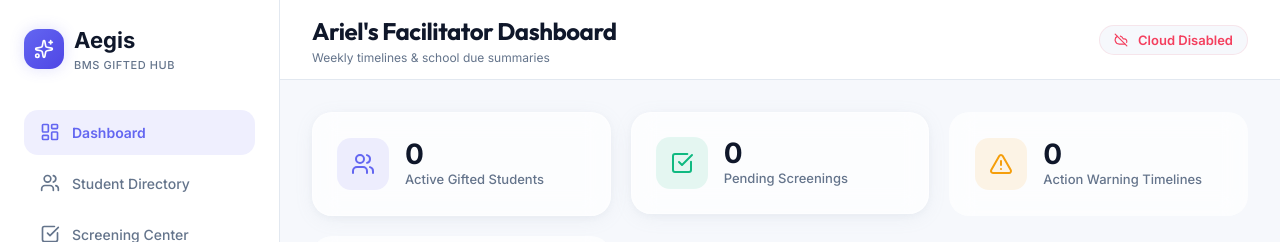
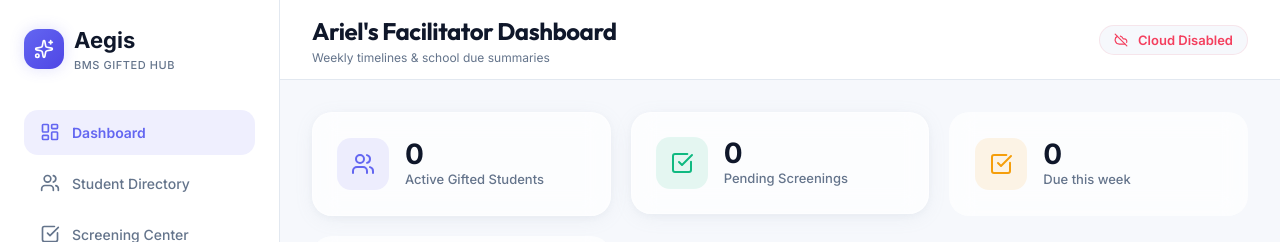
Before and after one commit to kylejonestn/ari-student-needs-tracker, a React (Vite) app: page / in a window 1280 px wide. Shown: the top 242 px of the page. Built offline with nearby package versions, Linux system fonts and the light colour scheme.

Commit message:
Rework action warning timelines into Due this week card with SquareCheckBig icon and current school week filter

```diff
--- a/src/components/Dashboard.jsx
+++ b/src/components/Dashboard.jsx
@@ -12,6 +12,7 @@ import {
 import {
   Users,
   CheckSquare,
+  SquareCheckBig,
   AlertTriangle,
   Bell,
   Send,
@@ -144,44 +145,52 @@ export default function Dashboard({ students, screenings, updateScreening }) {
 
   const rawTimelines = [...activeTimelines, ...screeningTimelines];
 
-  // Count caseload-wide alert levels
-  const overdueCount = rawTimelines.filter(t => t.status === "overdue").length;
-  const warningCount = rawTimelines.filter(t => t.status === "warning").length;
-
-  // Filter for: Overdue OR Due within the current calendar week (Monday to Sunday)
-  const thisWeekTimelines = rawTimelines.filter(t => {
-    // 1. Show overdue items instantly
-    if (t.daysRemaining !== null && t.daysRemaining < 0) return true;
-
-    // 2. Check if due date falls in the current calendar week (Monday through Sunday)
-    if (!t.dueDate) return false;
-
+  // Current calendar / school week range (Monday through Sunday)
   const today = new Date();
   today.setHours(0, 0, 0, 0);
   const currentDay = today.getDay(); // 0 is Sunday, 1 is Monday...
 
-    // Start of week (Monday)
+  // Start of week (Monday 00:00:00)
   const startOfWeek = new Date(today);
   const distToMonday = currentDay === 0 ? -6 : 1 - currentDay;
   startOfWeek.setDate(startOfWeek.getDate() + distToMonday);
 
-    // End of week (Sunday night)
+  // End of week (Sunday 23:59:59)
   const endOfWeek = new Date(startOfWeek);
   endOfWeek.setDate(endOfWeek.getDate() + 6);
   endOfWeek.setHours(23, 59, 59, 999);
 
-    const dueDateObj = new Date(t.dueDate);
-    dueDateObj.setHours(0, 0, 0, 0);
+  // Items due within the current school week (excluding overdue items)
+  const dueThisWeekItems = rawTimelines.filter(t => {
+    if (t.daysRemaining !== null && t.daysRemaining < 0) return false;
 
+    if (t.dueDate) {
+      const dueDateObj = new Date(t.dueDate + "T12:00:00");
       return dueDateObj >= startOfWeek && dueDateObj <= endOfWeek;
+    }
+
+    // Active non-dated tasks requiring completion this week (e.g. Friday signatures)
+    if (t.type === "IEP Friday Signatures" || t.type === "Pending Discontinuation") {
+      return true;
+    }
+    return false;
   });
 
+  const dueThisWeekCount = dueThisWeekItems.length;
+
+  // Overdue items
+  const overdueItems = rawTimelines.filter(t => t.daysRemaining !== null && t.daysRemaining < 0);
+  const overdueCount = overdueItems.length;
+
+  // Combined default view (all overdue items + all items due this week)
+  const defaultWeeklyTimelines = [...overdueItems, ...dueThisWeekItems];
+
   const displayedTimelines = (
-    timelineFilter === "warning"
-      ? rawTimelines.filter(t => t.status === "warning")
+    timelineFilter === "thisWeek"
+      ? dueThisWeekItems
       : timelineFilter === "overdue"
-      ? rawTimelines.filter(t => t.status === "overdue")
-      : thisWeekTimelines
+      ? overdueItems
+      : defaultWeeklyTimelines
   ).sort((a, b) => (a.daysRemaining === null ? 999 : a.daysRemaining) - (b.daysRemaining === null ? 999 : b.daysRemaining));
 
   // Friday bulk signatures checklist students
@@ -360,20 +369,20 @@ export default function Dashboard({ students, screenings, updateScreening }) {
 
         <div
           className="glass-panel stat-card"
-          onClick={() => setTimelineFilter(prev => prev === "warning" ? "all" : "warning")}
+          onClick={() => setTimelineFilter(prev => prev === "thisWeek" ? "all" : "thisWeek")}
           style={{
             cursor: "pointer",
             transition: "all var(--transition-normal)",
-            border: timelineFilter === "warning" ? "2px solid var(--accent-amber)" : "2px solid transparent",
-            boxShadow: timelineFilter === "warning" ? "0 0 12px rgba(245, 158, 11, 0.4)" : "none"
+            border: timelineFilter === "thisWeek" ? "2px solid var(--accent-amber)" : "2px solid transparent",
+            boxShadow: timelineFilter === "thisWeek" ? "0 0 12px rgba(245, 158, 11, 0.4)" : "none"
           }}
         >
           <div className="stat-icon amber">
-            <AlertTriangle size={24} />
+            <SquareCheckBig size={24} />
           </div>
           <div className="stat-details">
-            <span className="stat-value">{warningCount}</span>
-            <span className="stat-label">Action Warning Timelines</span>
+            <span className="stat-value">{dueThisWeekCount}</span>
+            <span className="stat-label">Due this week</span>
           </div>
         </div>
 
@@ -483,15 +492,15 @@ export default function Dashboard({ students, screenings, updateScreening }) {
           <div className="timeline-header">
             <div>
               <h2>
-                {timelineFilter === "warning"
-                  ? `Action Warning Timelines (${displayedTimelines.length})`
+                {timelineFilter === "thisWeek"
+                  ? `Due This Week (${displayedTimelines.length})`
                   : timelineFilter === "overdue"
                   ? `Overdue Timelines (${displayedTimelines.length})`
                   : "Weekly Timeline & Due Summaries"}
               </h2>
               <p style={{ fontSize: "12px", color: "var(--text-muted)", marginTop: "4px" }}>
-                {timelineFilter === "warning"
-                  ? "Showing all active warning deadlines across caseload and screening evaluations"
+                {timelineFilter === "thisWeek"
+                  ? "Showing all action items due in the current school week"
                   : timelineFilter === "overdue"
                   ? "Showing all overdue deadlines requiring immediate attention"
                   : "Tennessee Special Education mandate countdowns (Current Week & Overdue)"}
@@ -503,7 +512,7 @@ export default function Dashboard({ students, screenings, updateScreening }) {
                 style={{ padding: "4px 8px", fontSize: "11px", height: "fit-content", alignSelf: "flex-start" }}
                 onClick={() => setTimelineFilter("all")}
               >
-                Clear Filter (Show This Week)
+                Clear Filter (Show All Weekly)
               </button>
             ) : (
               <span className="timeline-badge warning hide-print" style={{ fontWeight: "700", marginTop: "4px" }}>RCS Schedule</span>
--- a/src/utils/studentStore.js
+++ b/src/utils/studentStore.js
@@ -253,7 +253,7 @@ export const calculateTimelines = (student, isScreening = false) => {
         desc: "Complete all cognitive, performance, and creative testing under TN regulatory calendar.",
         dueDate: target60Day,
         daysRemaining: daysLeft60,
-        status: daysLeft60 <= 0 ? "overdue" : daysLeft60 <= 15 ? "warning" : "on-track",
+        status: daysLeft60 <= 0 ? "overdue" : daysLeft60 <= 7 ? "warning" : "on-track",
         mandatory: true
       });
 
@@ -343,7 +343,7 @@ export const calculateTimelines = (student, isScreening = false) => {
         desc: "School Psychologist's 60-day calendar to administer IQ test and compile psychological results.",
         dueDate: psych60Day,
         daysRemaining: daysLeftPsych,
-        status: daysLeftPsych <= 0 ? "overdue" : daysLeftPsych <= 10 ? "warning" : "on-track",
+        status: daysLeftPsych <= 0 ? "overdue" : daysLeftPsych <= 7 ? "warning" : "on-track",
         mandatory: true
       });
 
@@ -444,7 +444,7 @@ export const calculateTimelines = (student, isScreening = false) => {
         desc: "Mandatory annual update of IEP goals, accommodations, and special education services.",
         dueDate: student.iepDueDate,
         daysRemaining: daysLeft,
-        status: daysLeft <= 0 ? "overdue" : daysLeft <= 30 ? "warning" : "on-track",
+        status: daysLeft <= 0 ? "overdue" : daysLeft <= 7 ? "warning" : "on-track",
         mandatory: true
       });
 
@@ -606,7 +606,7 @@ export const calculateTimelines = (student, isScreening = false) => {
         desc: "Mandatory three-year eligibility assessment review.",
         dueDate: student.reevalDueDate,
         daysRemaining: daysLeft,
-        status: daysLeft <= 0 ? "overdue" : daysLeft <= 90 ? "warning" : "on-track",
+        status: daysLeft <= 0 ? "overdue" : daysLeft <= 7 ? "warning" : "on-track",
         mandatory: true
       });
 
```
Lines whose indentation alone changed are shown as unchanged.
